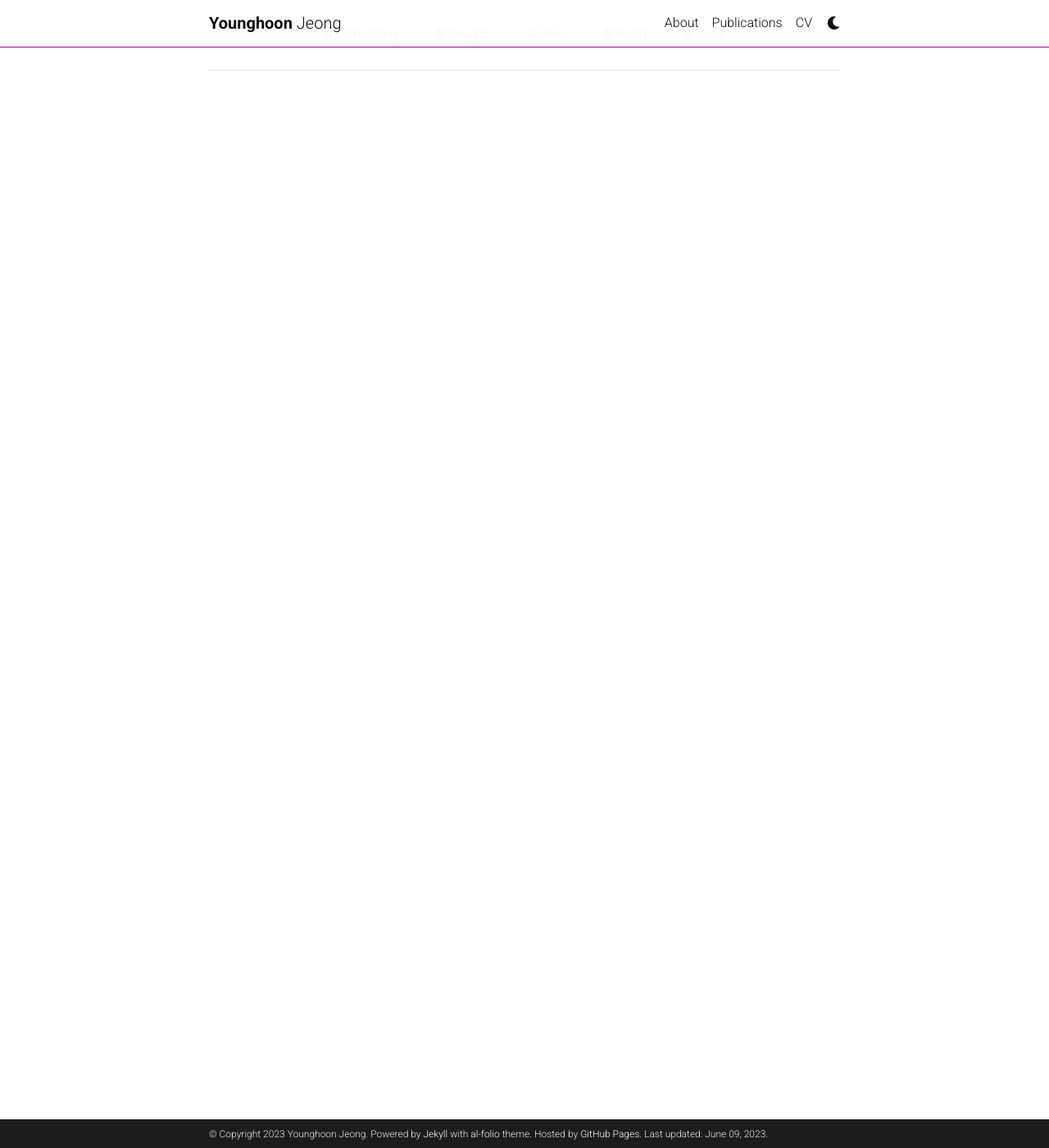
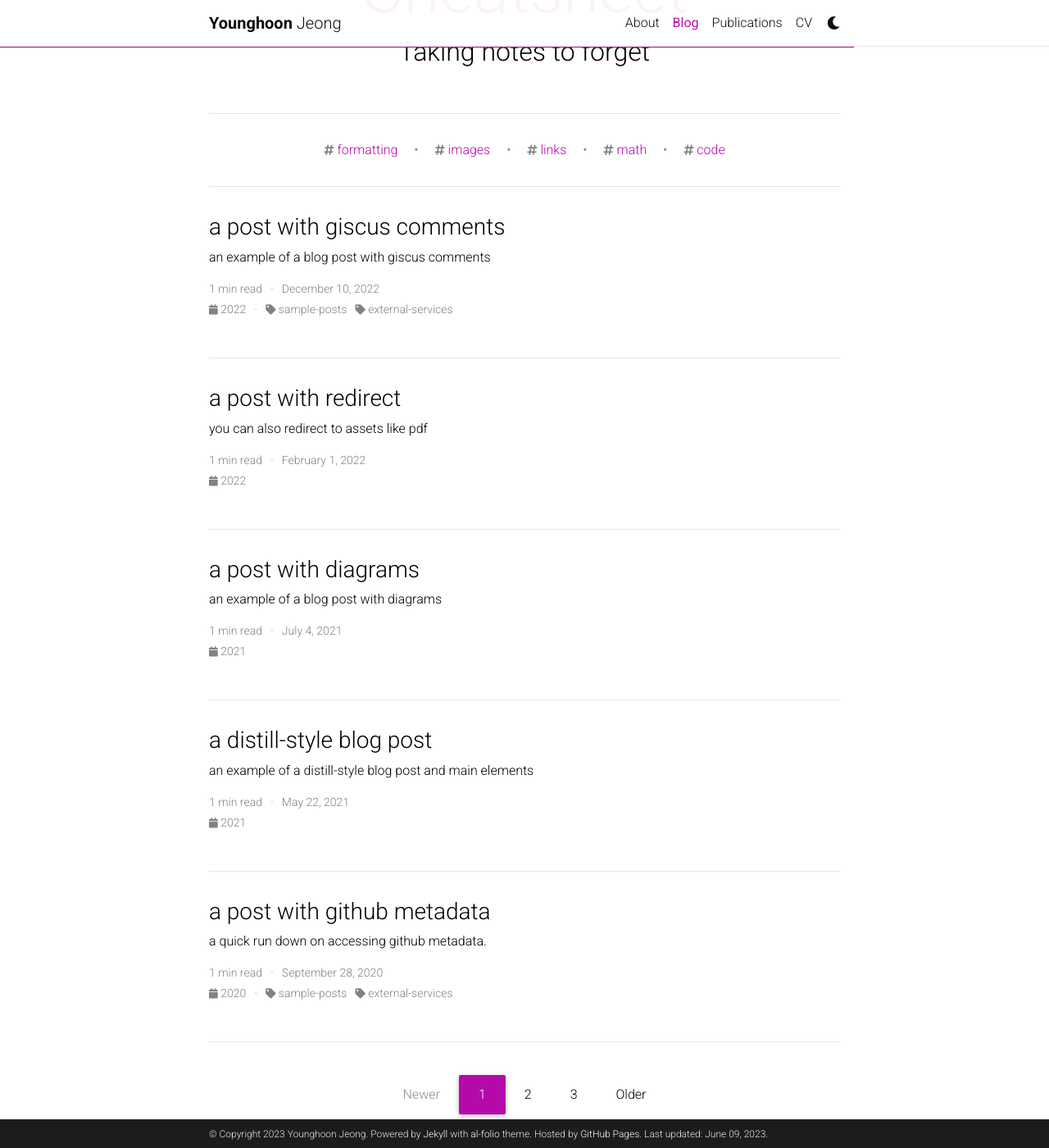
Before and after one commit to boychaboy/boychaboy.github.io, a Jekyll site: the page built from blog/index.html, in a window 1280 px wide and 1400 px high, scrolled down 197 px. Shown: the whole window at 82% size. Built offline with Jekyll 4.4.1, drawn with Linux system fonts in a browser that asks for light colours; the list of posts is cut into pages by our own code; comment, search, counter and statistics services are not loaded; a style sheet for code colours, icons or effects is not loaded; a file with an impossible date is left out.

Commit message:
feat: Enable blog and add first post

```diff
--- a/_config.yml
+++ b/_config.yml
@@ -110,20 +110,24 @@ bing_site_verification:  # out your bing-site-verification ID (Bing Webmaster)
 
 # -----------------------------------------------------------------------------
 # Blog
-# --------------------------------------------------------------------y---------
+# -----------------------------------------------------------------------------
 
-# blog_name: al-folio # blog_name will be displayed in your blog page
-# blog_nav_title: Blog # your blog must have a title for it to be displayed in the nav bar
-# blog_description: a simple whitespace theme for academics
-# permalink: /blog/:year/:title/
+blog_name: Cheatsheet # blog_name will be displayed in your blog page
+blog_nav_title: Blog # your blog must have a title for it to be displayed in the nav bar
+blog_description: Taking notes to forget
+permalink: /blog/:year/:title/
 
-# # Pagination
-# pagination:
-#   enabled: true
+# Pagination
+pagination:
+  enabled: true
 
-# # Giscus comments (RECOMMENDED)
-# # Follow instructions on https://giscus.app/ to setup for your repo to fill out
-# # the information below.
+related_blog_posts:
+  enabled: true
+  max_related: 5
+
+# Giscus comments (RECOMMENDED)
+# Follow instructions on https://giscus.app/ to setup for your repo to fill out
+# the information below.
 # giscus:
 #   repo: alshedivat/al-folio      # <your-github-user-name>/<your-github-repo-name>
 #   repo_id: MDEwOlJlcG9zaXRvcnk2MDAyNDM2NQ==
@@ -137,13 +141,13 @@ bing_site_verification:  # out your bing-site-verification ID (Bing Webmaster)
 #   emit_metadata: 0
 #   lang: en
 
-# # Disqus comments (DEPRECATED)
+# Disqus comments (DEPRECATED)
 # disqus_shortname: al-folio # put your disqus shortname
-# # https://help.disqus.com/en/articles/1717111-what-s-a-shortname
+# https://help.disqus.com/en/articles/1717111-what-s-a-shortname
 
-# # External sources.
-# # If you have blog posts published on medium.com or other exteranl sources,
-# # you can display them in your blog by adding a link to the RSS feed.
+# External sources.
+# If you have blog posts published on medium.com or other external sources,
+# you can display them in your blog by adding a link to the RSS feed.
 # external_sources:
 #   - name: medium.com
 #     rss_url: https://medium.com/@al-folio/feed
--- a/_pages/cv.md
+++ b/_pages/cv.md
@@ -3,6 +3,6 @@ layout: cv
 permalink: /cv/
 title: CV
 nav: true
-nav_order: 4
+nav_order: 3
 cv_pdf: cv_221230.pdf
 ---
--- a/_pages/publications.md
+++ b/_pages/publications.md
@@ -5,7 +5,7 @@ title: Publications
 description: Check the full publications <b> <a href='https://scholar.google.com/citations?user=G3xl1HAAAAAJ&hl'>here</a></b>.
 years: [2022, 2021]
 nav: true
-nav_order: 1
+nav_order: 2
 ---
 <!-- _pages/publications.md -->
 <div class="publications">
--- a/blog/index.html
+++ b/blog/index.html
@@ -1,6 +1,6 @@
 ---
 layout: default
-title: Blog
+title: blog
 pagination:
   enabled: true
   collection: posts
```
Also changed, not shown: _pages/about.md (+1 -1 lines), _posts/2023-06-09-vim.md (added, +62 -0 lines), robots.txt (deleted, +0 -7 lines), _pages/dropdown.md (line endings or trailing spaces).
